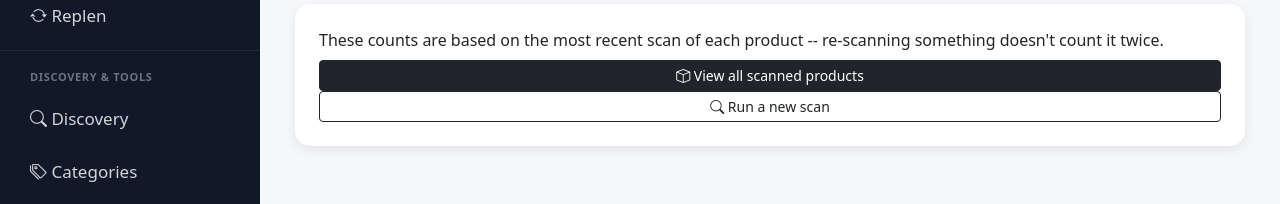
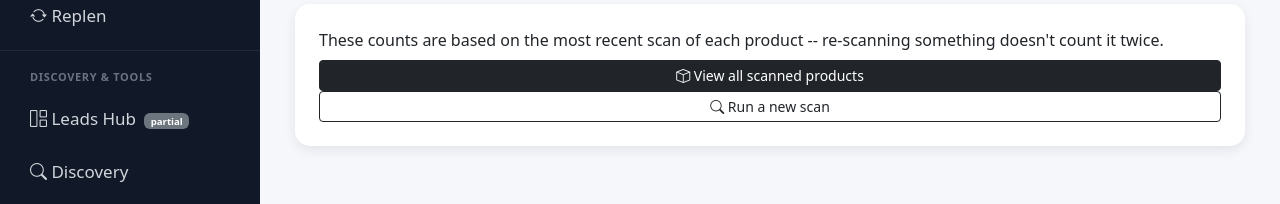
Before and after one commit to ravenswoodtrading/Atlas-, a Python web app: template backend/app/templates/dashboard.html in a window 1280 px wide. Shown: the part 596-800 px from the top of the page. Run offline with Jinja, Linux system fonts and the light colour scheme; the template is opened without the code that fills it, so the values that code supplies are empty.

Commit message:
Add temporary sidebar link to the Leads hub
Deferring the full sidebar restructure to Phase 3 meant /leads-hub had
no way to reach it from the UI at all yet. One link now, marked
"partial" since only Manual Search is inlined so far -- replaced by
Phase 3's proper grouping once all three hub groups are built.

Co-Authored-By: Claude Sonnet 5 <noreply@anthropic.com>
Claude-Session: https://claude.ai/code/session_01FRk89CQh5LGrYddx1q7MUn

```diff
--- a/backend/app/templates/base.html
+++ b/backend/app/templates/base.html
@@ -221,6 +221,8 @@ ATLAS
 
 <div class="sidebar-section-label">Discovery &amp; Tools</div>
 
+<a href="/leads-hub" title="Leads Hub"><i class="bi bi-grid-1x2"></i> <span class="link-text">Leads Hub</span> <span class="badge bg-secondary ms-1" style="font-size:0.6rem;" title="Manual Search is inlined; Automated/Web-Sourced still link out for now">partial</span></a>
+
 <a href="/discovery" title="Discovery"><i class="bi bi-search"></i> <span class="link-text">Discovery</span></a>
 
 <a href="/categories" title="Categories"><i class="bi bi-tags"></i> <span class="link-text">Categories</span></a>
```
